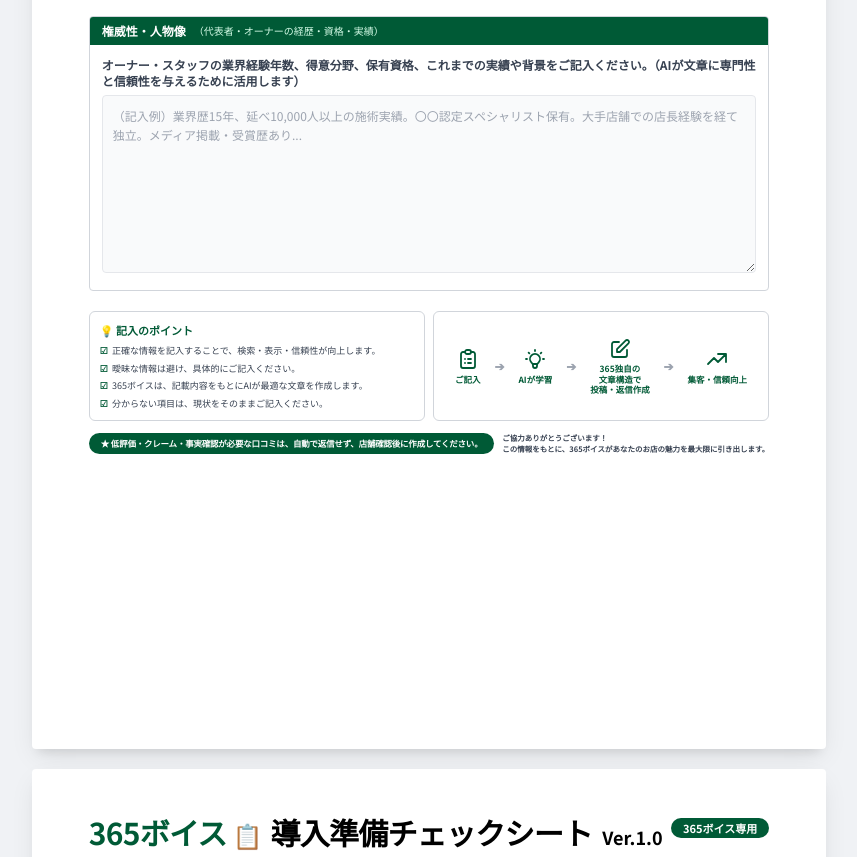
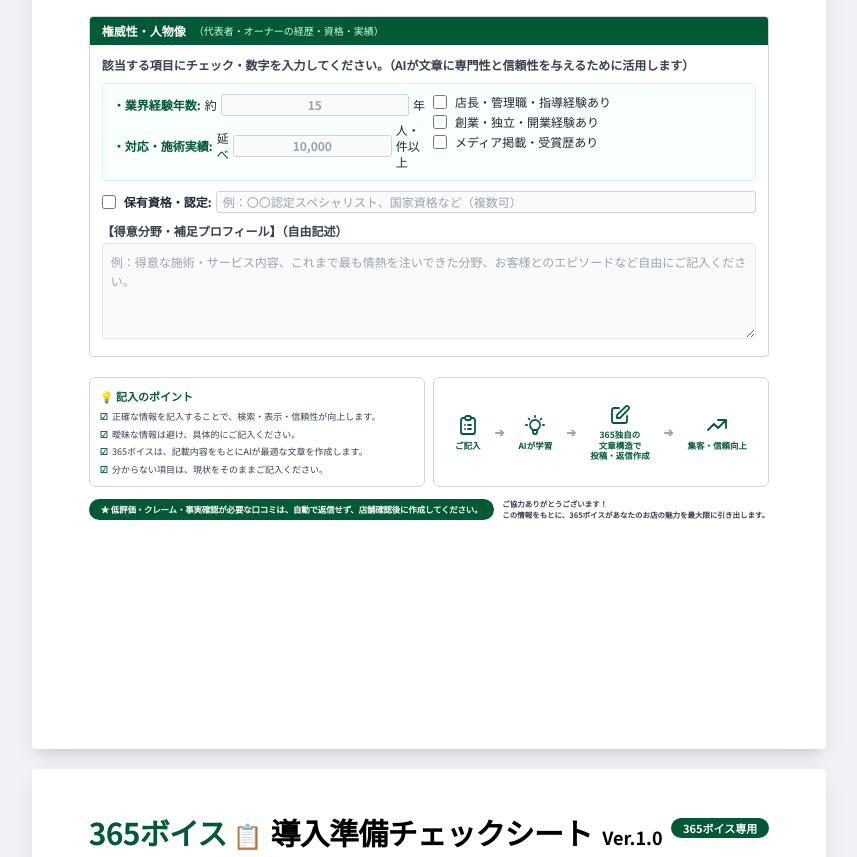
Before and after one commit to osada-lang/365-form, a website: page form.html in a window 1280 px wide. Shown: the part 1560-2417 px from the top of the page, without its empty margins (211-1068 px from the left). Drawn offline with nearby package versions, Linux system fonts and the light colour scheme.

Commit message:
Page 2: Upgrade Authority/Profile section to hybrid format (quick choices + textarea)

```diff
--- a/form.html
+++ b/form.html
@@ -489,11 +489,50 @@
                 <span>権威性・人物像</span>
                 <span class="text-[10px] font-normal text-emerald-100">（代表者・オーナーの経歴・資格・実績）</span>
             </h2>
-            <div class="p-3">
-                <p class="text-xs text-gray-700 font-bold mb-1.5">
-                    オーナー・スタッフの業界経験年数、得意分野、保有資格、これまでの実績や背景をご記入ください。（AIが文章に専門性と信頼性を与えるために活用します）
+            <div class="p-3 space-y-2.5">
+                <p class="text-xs text-gray-700 font-bold">
+                    該当する項目にチェック・数字を入力してください。（AIが文章に専門性と信頼性を与えるために活用します）
                 </p>
-                <textarea rows="8" class="w-full p-2.5 border border-gray-200 rounded text-xs leading-relaxed" placeholder="（記入例）業界歴15年、延べ10,000人以上の施術実績。〇〇認定スペシャリスト保有。大手店舗での店長経験を経て独立。メディア掲載・受賞歴あり..."></textarea>
+
+                <!-- 1. 基本項目（数字・チェック選択） -->
+                <div class="grid grid-cols-1 md:grid-cols-2 print:grid-cols-2 gap-2 bg-emerald-50/30 p-2.5 rounded border border-emerald-100 text-xs">
+                    <!-- 左列: 経験年数・実績 -->
+                    <div class="space-y-1.5">
+                        <div class="flex items-center gap-1">
+                            <span class="font-bold text-[#005a36] shrink-0">・業界経験年数:</span>
+                            <span>約</span>
+                            <input type="text" class="w-12 border border-gray-300 rounded px-1 py-0.5 text-center bg-white font-bold" placeholder="15">
+                            <span>年</span>
+                        </div>
+                        <div class="flex items-center gap-1">
+                            <span class="font-bold text-[#005a36] shrink-0">・対応・施術実績:</span>
+                            <span>延べ</span>
+                            <input type="text" class="w-20 border border-gray-300 rounded px-1 py-0.5 text-center bg-white font-bold" placeholder="10,000">
+                            <span>人・件以上</span>
+                        </div>
+                    </div>
+
+                    <!-- 右列: チェック選択項目 -->
+                    <div class="space-y-1 text-gray-800">
+                        <label class="checkbox-label flex items-center gap-1"><input type="checkbox"> <span>店長・管理職・指導経験あり</span></label>
+                        <label class="checkbox-label flex items-center gap-1"><input type="checkbox"> <span>創業・独立・開業経験あり</span></label>
+                        <label class="checkbox-label flex items-center gap-1"><input type="checkbox"> <span>メディア掲載・受賞歴あり</span></label>
+                    </div>
+                </div>
+
+                <!-- 2. 保有資格・アピールポイント -->
+                <div class="text-xs space-y-1">
+                    <div class="flex items-center gap-1">
+                        <label class="checkbox-label flex items-center gap-1 shrink-0 font-bold text-gray-800"><input type="checkbox"> <span>保有資格・認定:</span></label>
+                        <input type="text" class="w-full border border-gray-300 rounded px-2 py-1 text-xs bg-white" placeholder="例：〇〇認定スペシャリスト、国家資格など（複数可）">
+                    </div>
+                </div>
+
+                <!-- 3. 補足・得意分野・その他実績（自由記述枠） -->
+                <div>
+                    <span class="font-bold text-gray-700 text-xs block mb-1">【得意分野・補足プロフィール】（自由記述）</span>
+                    <textarea rows="4" class="w-full p-2 border border-gray-200 rounded text-xs leading-relaxed" placeholder="例：得意な施術・サービス内容、これまで最も情熱を注いできた分野、お客様とのエピソードなど自由にご記入ください。"></textarea>
+                </div>
             </div>
         </div>
 
```
